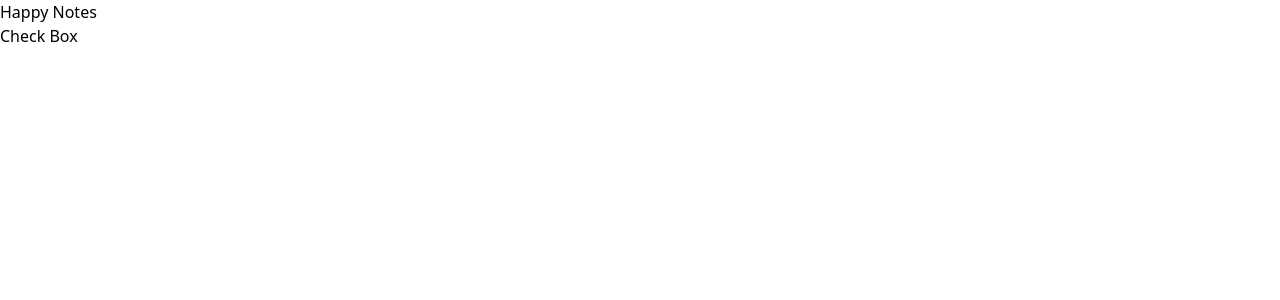
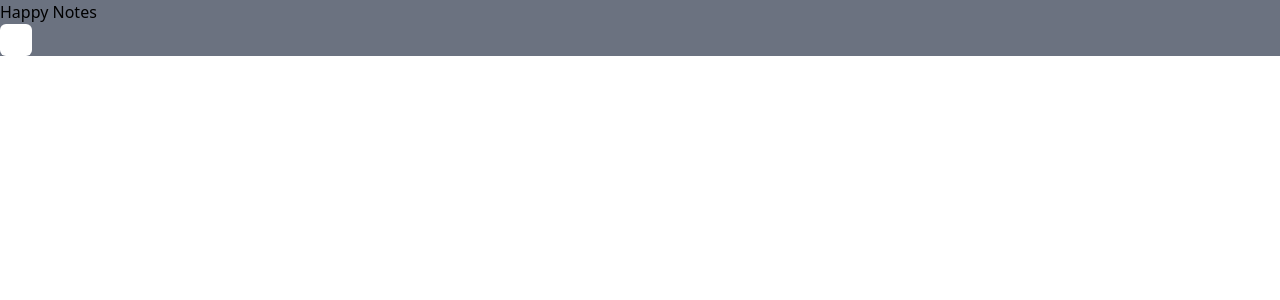
Before and after one commit to JayCodeGitHub/ToDo-list-app-PWA, a Next.js app: page / in a window 1280 px wide. Shown: the top 300 px of the page. Built offline with nearby package versions, Linux system fonts and the light colour scheme.

Commit message:
Animated CheckBox

```diff
--- a/package.json
+++ b/package.json
@@ -15,6 +15,7 @@
     "autoprefixer": "10.4.14",
     "eslint": "8.41.0",
     "eslint-config-next": "13.4.4",
+    "framer-motion": "^10.12.16",
     "next": "13.4.4",
     "postcss": "8.4.24",
     "react": "18.2.0",
--- a/src/components/checkBox.tsx
+++ b/src/components/checkBox.tsx
@@ -1,7 +1,31 @@
+import { useState } from "react";
+import { motion } from "framer-motion";
+
 export default function CheckBox() {
+  const [done, setDone] = useState(false);
   return (
-    <main>
-      <h1>Check Box</h1>
-    </main>
+    <motion.button
+      onClick={() => setDone(!done)}
+      animate={{ backgroundColor: done ? "blue" : "white" }}
+      transition={{ duration: 0.1 }}
+      className="flex items-center justify-center w-8 h-8 transition-all rounded-md "
+    >
+      <svg
+        className="w-8 h-8 text-white"
+        fill="none"
+        viewBox="0 0 24 24"
+        stroke="currentColor"
+        strokeWidth="3"
+      >
+        <motion.path
+          initial={{ pathLength: 0 }}
+          animate={{ pathLength: done ? 1 : 0 }}
+          transition={{ duration: 0.1, delay: 0.1 }}
+          strokeLinecap="round"
+          strokeLinejoin="round"
+          d="M5 13l4 4L19 7"
+        ></motion.path>
+      </svg>
+    </motion.button>
   );
 }
--- a/src/pages/index.tsx
+++ b/src/pages/index.tsx
@@ -2,7 +2,7 @@ import CheckBox from "@/components/checkBox";
 
 export default function Home() {
   return (
-    <main>
+    <main className="bg-gray-500">
       <h1>Happy Notes</h1>
       <CheckBox />
     </main>
```
Also changed, not shown: 1 other file (tests, documents, lock files or other folders).
